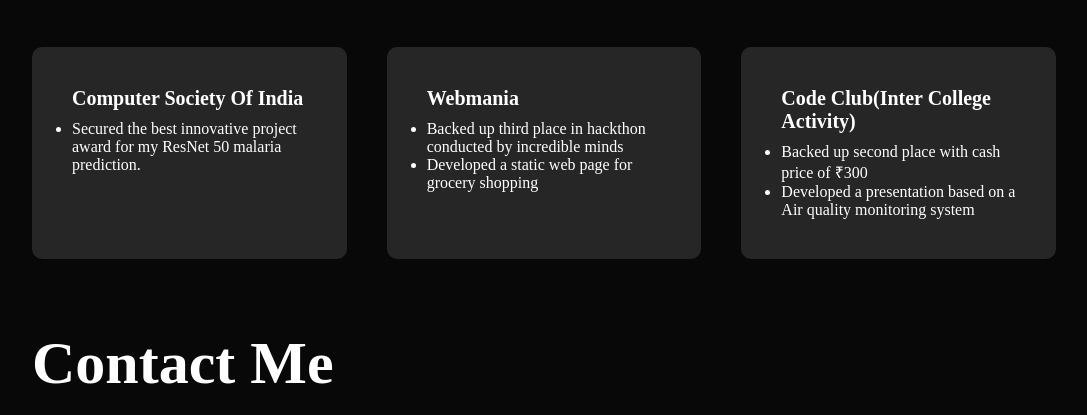
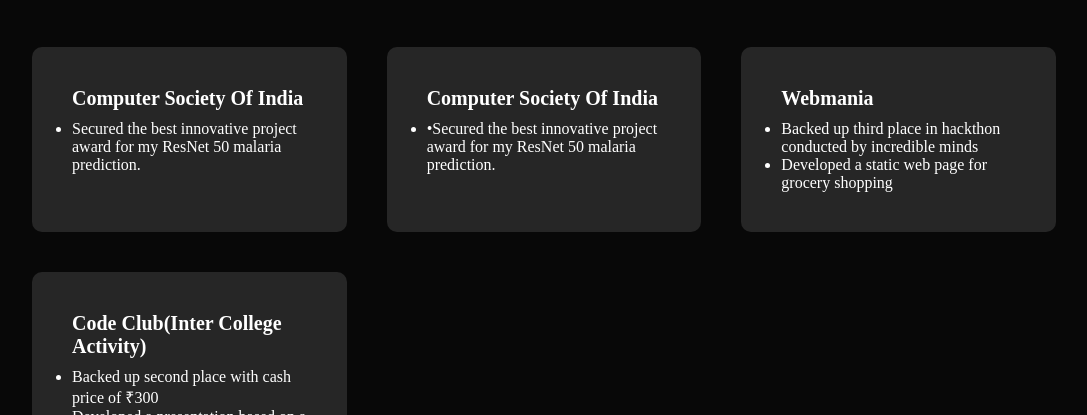
Before and after one commit to SahayaBurney/Website, a plain HTML site: page index.html in a window 1280 px wide. Shown: the part 2478-2893 px from the top of the page, without its empty margins (96-1183 px from the left). Drawn offline with Linux system fonts and the light colour scheme.

Commit message:
Update index.html

```diff
--- a/index.html
+++ b/index.html
@@ -208,6 +208,12 @@
                     </ul>
                 </div>
                 <div>
+                    <h1>Computer Society Of India</h1>
+                    <ul>
+                        <li>•Secured the best innovative project award for my ResNet 50 malaria prediction.</li>
+                    </ul>
+                </div>
+                <div>
                     <h1>Webmania</h1>
                     <ul>
                         <li>Backed up third place in hackthon conducted by incredible minds</li>
```
